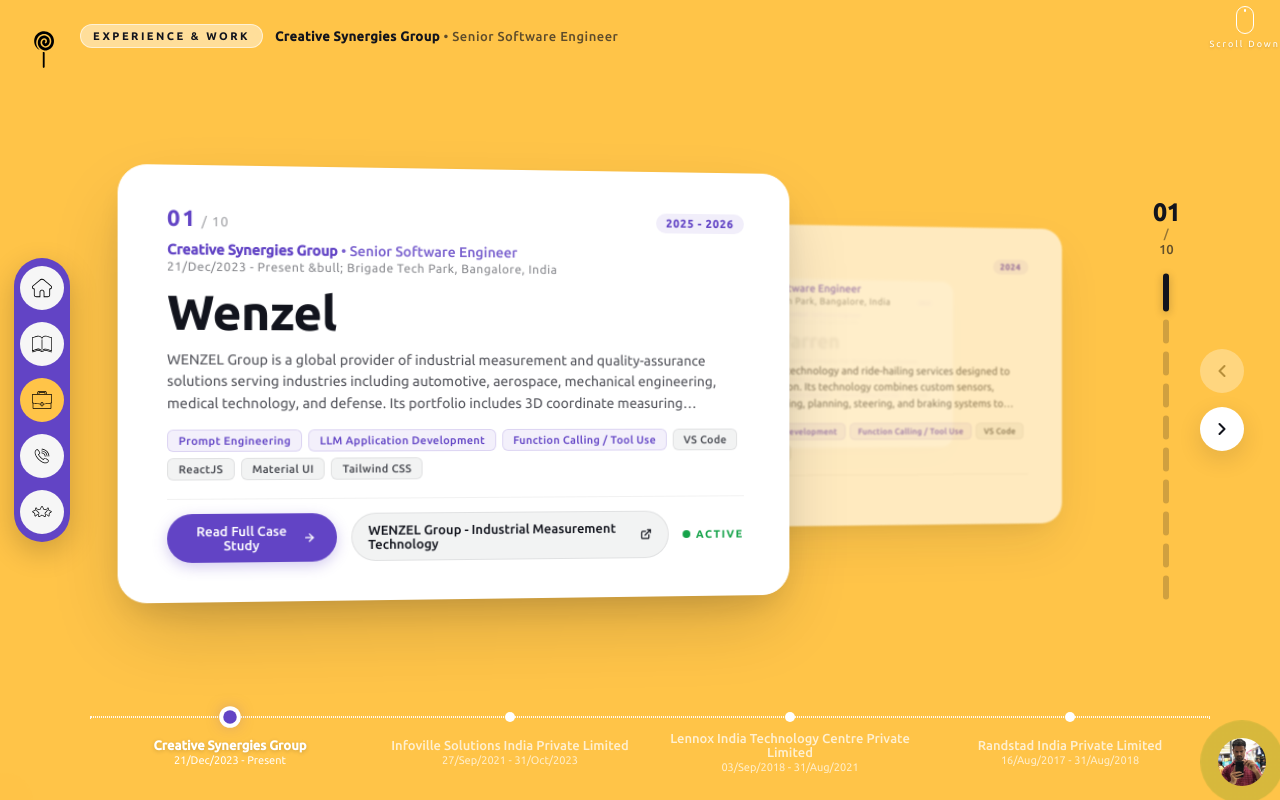
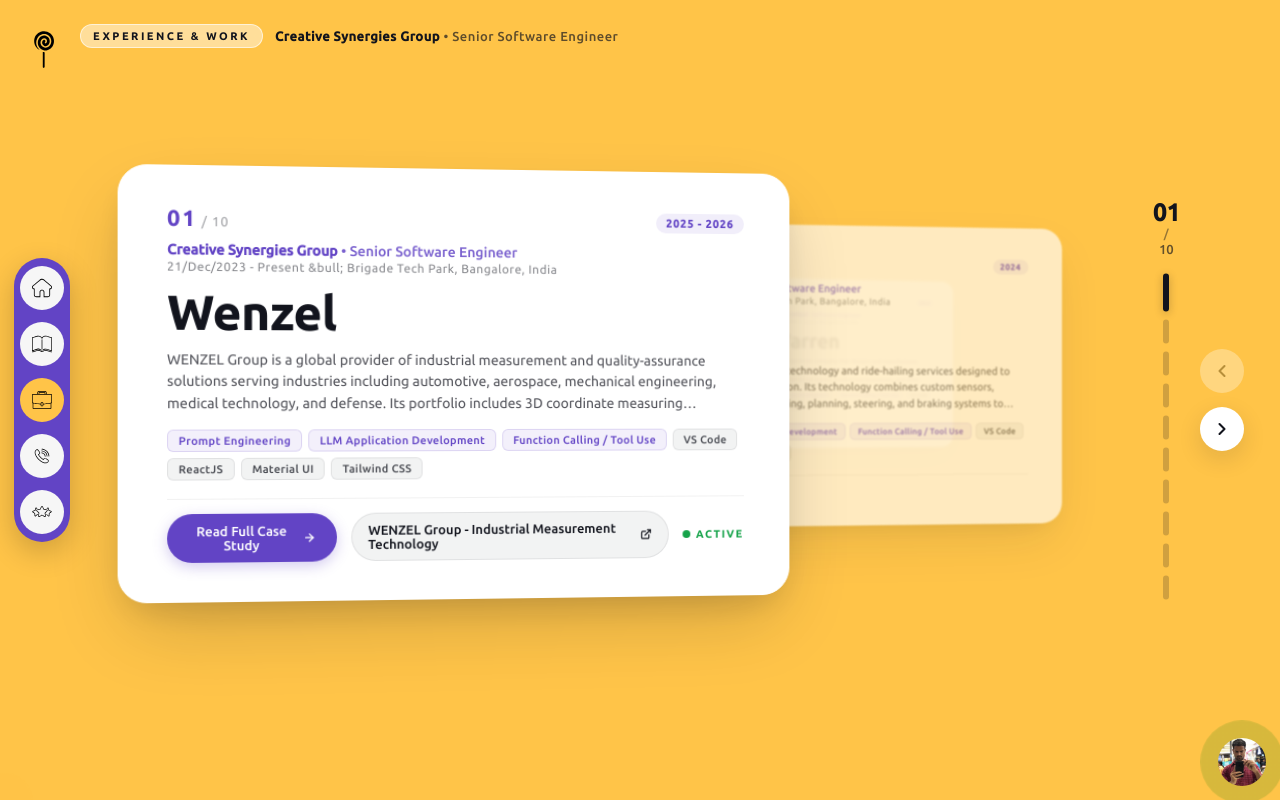
Before and after one commit to JammyJamm/Portfolio, a React (Create React App) app in the folder sourcecode/: page /experience in a window 1280 px wide. Built offline with nearby package versions, Linux system fonts and the light colour scheme.

Commit message:
#Updated changes

```diff
--- a/sourcecode/src/pages/experience/ExperienceContainer.js
+++ b/sourcecode/src/pages/experience/ExperienceContainer.js
@@ -1,4 +1,10 @@
-import React, { useState, useRef, useEffect, useCallback, useMemo } from "react";
+import React, {
+  useState,
+  useRef,
+  useEffect,
+  useCallback,
+  useMemo,
+} from "react";
 import ExperienceHeader from "./ExperienceHeader";
 import ExperienceTimeline from "./ExperienceTimeline";
 import ProjectCascade from "./ProjectCascade";
@@ -25,7 +31,7 @@
 
   // Responsive and accessibility state
   const [viewportWidth, setViewportWidth] = useState(
-    typeof window !== "undefined" ? window.innerWidth : 1200
+    typeof window !== "undefined" ? window.innerWidth : 1200,
   );
   const [isReducedMotion, setIsReducedMotion] = useState(false);
 
@@ -109,7 +115,7 @@
         setIsAnimating(false);
       }, ANIMATION_DURATION_MS);
     },
-    [projects]
+    [projects],
   );
 
   const nextProject = useCallback(() => {
@@ -130,13 +136,13 @@
   const handleSelectCompany = useCallback(
     (companyIndex) => {
       const targetIdx = projects.findIndex(
-        (p) => p.companyIndex === companyIndex
+        (p) => p.companyIndex === companyIndex,
       );
       if (targetIdx !== -1) {
         goToProject(targetIdx);
       }
     },
-    [projects, goToProject]
+    [projects, goToProject],
   );
 
   // Open/Close project details case study modal
@@ -224,7 +230,11 @@
 
       if (isDetailsOpenRef.current) return;
 
-      if (e.key === "ArrowDown" || e.key === "ArrowRight" || e.key === "PageDown") {
+      if (
+        e.key === "ArrowDown" ||
+        e.key === "ArrowRight" ||
+        e.key === "PageDown"
+      ) {
         if (activeIndexRef.current < projects.length - 1) {
           e.preventDefault();
           nextProject();
@@ -266,7 +276,8 @@
 
   const handleTouchEnd = (e) => {
     if (isDetailsOpenRef.current) return;
-    if (touchStartYRef.current === null || touchStartXRef.current === null) return;
+    if (touchStartYRef.current === null || touchStartXRef.current === null)
+      return;
 
     const touchEndY = e.changedTouches[0].clientY;
     const touchEndX = e.changedTouches[0].clientX;
@@ -353,13 +364,13 @@
       />
 
       {/* Experience Timeline & Scroll Hint */}
-      <ExperienceTimeline
+      {/* <ExperienceTimeline
         epic={epic}
         currentCompanyIndex={currentCompanyIndex}
         activeIndex={activeIndex}
         totalProjects={projects.length}
         onSelectCompany={handleSelectCompany}
-      />
+      /> */}
 
       {/* Case Study Details Modal / Drawer */}
       <ProjectDetails
```
Also changed, not shown: sourcecode/src/pages/review/style.scss (line endings or trailing spaces), 1 other file (tests, documents, lock files or other folders).
